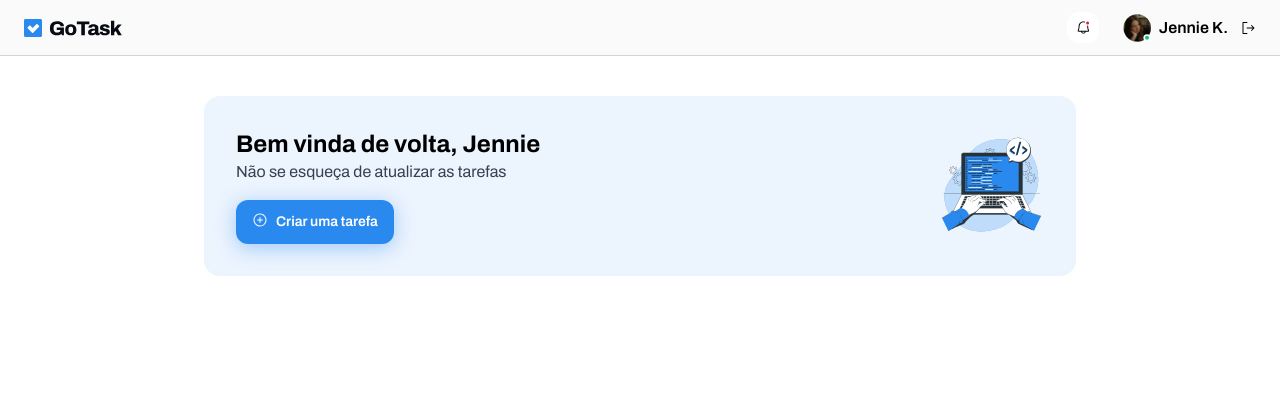
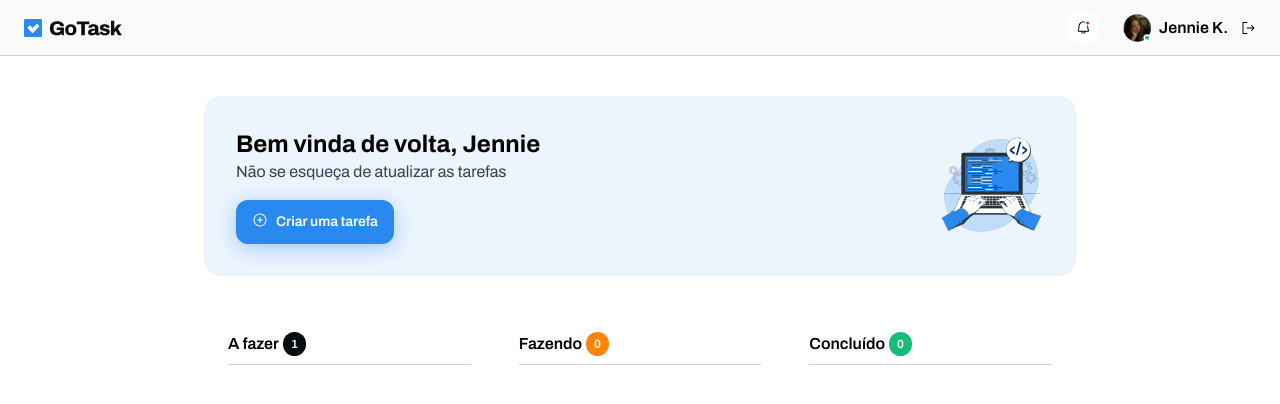
Before and after one commit to soaresgus/go-task, an Angular app: page / in a window 1280 px wide. Shown: the top 404 px of the page. Built offline with nearby package versions, Linux system fonts and the light colour scheme.

Commit message:
feat: create task list component style

```diff
--- a/src/app/components/main-content/main-content.component.html
+++ b/src/app/components/main-content/main-content.component.html
@@ -1,4 +1,4 @@
 <div class="flex flex-col gap-9 max-w-[920px] mx-auto py-10 px-6">
   <app-welcome-section />
-  <div></div>
+  <app-task-list-section />
 </div>
--- a/src/app/components/main-content/main-content.component.ts
+++ b/src/app/components/main-content/main-content.component.ts
@@ -1,9 +1,10 @@
 import { Component } from '@angular/core';
 import { WelcomeSectionComponent } from '../welcome-section/welcome-section.component';
+import { TaskListSectionComponent } from '../task-list-section/task-list-section.component';
 
 @Component({
   selector: 'app-main-content',
-  imports: [WelcomeSectionComponent],
+  imports: [WelcomeSectionComponent, TaskListSectionComponent],
   templateUrl: './main-content.component.html',
   styleUrl: './main-content.component.css',
 })
--- a/src/app/components/task-list-section/task-list-section.component.html
+++ b/src/app/components/task-list-section/task-list-section.component.html
@@ -1 +1,29 @@
-<p>task-list-section works!</p>
+<div class="flex mb-8 overflow-x-auto">
+  <div class="flex-1 py-3 px-6 min-w-60 flex flex-col gap-6">
+    <div class="py-2 border-b border-border-light flex items-center gap-1">
+      <h1 class="font-semibold">A fazer</h1>
+      <span class="text-xs font-semibold bg-text-heading text-text-invert py-1 px-2 rounded-xl">
+        1
+      </span>
+    </div>
+    <div class="flex flex-col gap-4"></div>
+  </div>
+  <div class="flex-1 py-3 px-6 min-w-60 flex flex-col gap-6">
+    <div class="py-2 border-b border-border-light flex items-center gap-1">
+      <h1 class="font-semibold">Fazendo</h1>
+      <span class="text-xs font-semibold bg-accent-orange text-text-invert py-1 px-2 rounded-xl">
+        0
+      </span>
+    </div>
+    <div class="flex flex-col gap-4"></div>
+  </div>
+  <div class="flex-1 py-3 px-6 min-w-60 flex flex-col gap-6">
+    <div class="py-2 border-b border-border-light flex items-center gap-1">
+      <h1 class="font-semibold">Concluído</h1>
+      <span class="text-xs font-semibold bg-accent-green text-text-invert py-1 px-2 rounded-xl">
+        0
+      </span>
+    </div>
+    <div class="flex flex-col gap-4"></div>
+  </div>
+</div>
```
